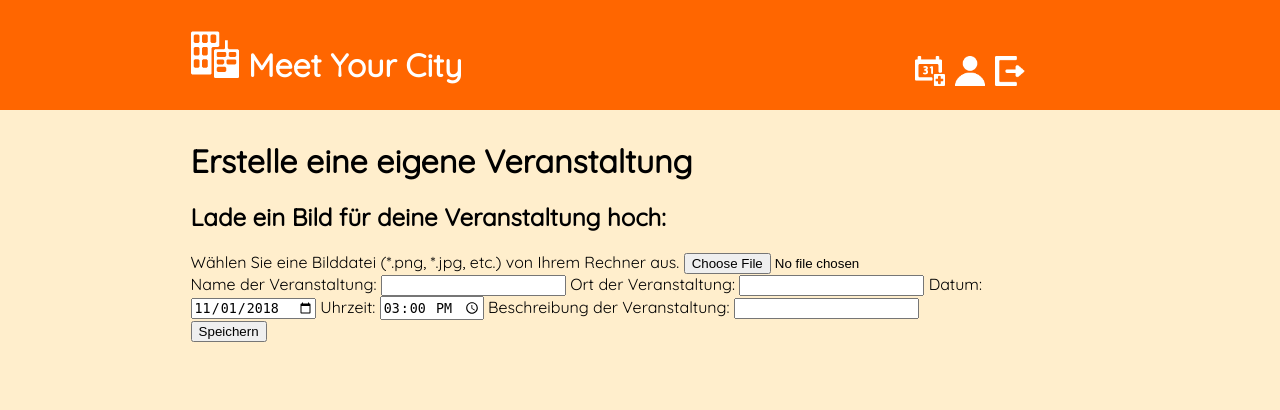
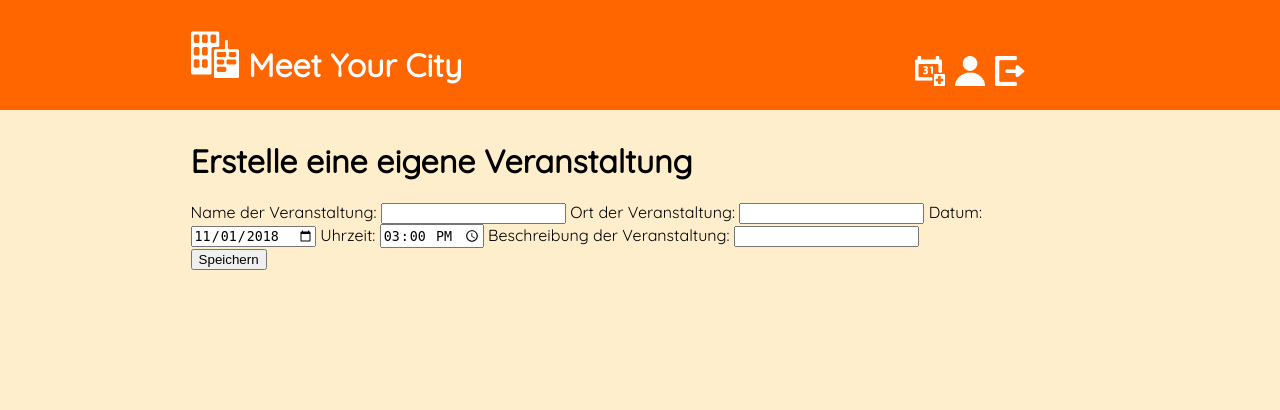
Before and after one commit to josiela/Medien-TEAM, a Node server app: template views/neue_Veranstaltung.ejs in a window 1280 px wide. Shown: the top 410 px of the page. Run offline with Node 20, Linux system fonts and the light colour scheme; the template is opened without the code that fills it, so the values that code supplies are empty; some libraries are stand-ins or nearby versions.

Commit message:
suchgedöns

```diff
--- a/server.js
+++ b/server.js
@@ -180,7 +180,7 @@ app.post("/suchergebnis", requiresLogin, function(req, res) {
 		res.redirect("/");
 	}
 
-	const sql = 'SELECT * FROM events WHERE eventname="' + req.body["search"] + "\"";
+	const sql = 'SELECT * FROM events WHERE eventname LIKE"' + req.body["search"] + "\"";
 	console.log(sql);
 	db.all(sql, function(err, row) {
 		if (err){
--- a/views/neue_Veranstaltung.ejs
+++ b/views/neue_Veranstaltung.ejs
@@ -16,18 +16,12 @@
 					<a href="/neue_Veranstaltung"><img class="icons header-right" src="images/NewEvent.png" alt="Neue Veranstaltung" width="30px" height="30px"></a>
 				</div>
 			</div>
+
 			<div class="content">
 			<div>
 				<h1>Erstelle eine eigene Veranstaltung</h1>
 			</div>
-			<div>
-				<h2>Lade ein Bild für deine Veranstaltung hoch: </h2>
-				<form method="post" enctype="multipart/form-data">
-					<label> Wählen Sie eine Bilddatei (*.png, *.jpg, etc.) von Ihrem Rechner aus.
-					<input name="datei"
-					type="file" size="50" accept="image/*"> </label>
-				</form>
-			</div>
+
 			<div>
 				<form name="neue_Veranstaltung" action="neue_Veranstaltung" method="post">
 					<label for="text">Name der Veranstaltung: </label>
@@ -40,22 +34,13 @@
 					<input id="time" type="time" name="time" value="15:00" required>
 					<label for="text">Beschreibung der Veranstaltung: </label>
 					<input type="text" id="eventinfo" name="eventinfo" required>
+
+					<div>
+						<input type="submit" value="Speichern" name="speichern">
+					</div>
+				</form>
 			</div>
-		<div>
-			<input type="submit" value="Speichern" name="speichern">
-		</div>
-		</form>
-<!--
-		Angeben:
-		"Büld"
-		"Name der Veranstaltung"
-		"Datum, Uhrzeit, Ort"
-		"Kurzbeschreibung"
-		"Tag"
 
-		Button: Speichern
-		 -> Datenbank DB Events
--->
 			</div>
 		</div>
 	</body>
--- a/views/veranstaltung_unterseite.ejs
+++ b/views/veranstaltung_unterseite.ejs
@@ -38,6 +38,12 @@
 					</form>
 				</div>
 
+				<br>
+
+				<div>
+	        <a href="/">Zurück</a>
+	      </div>
+
 			</div>
 		</div>
 	</body>
```
Also changed, not shown: views/home.ejs (+11 -7 lines).
